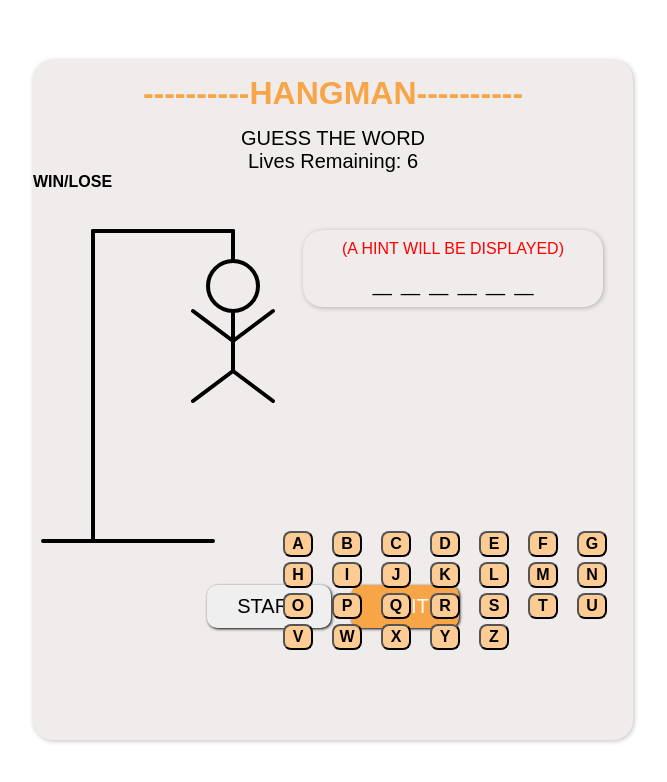
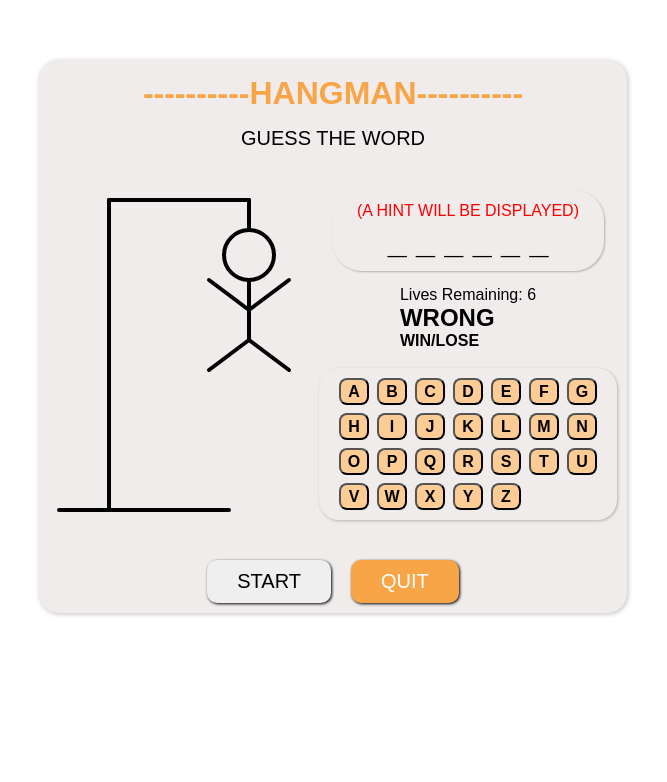
Before and after one commit to KosyAbone/hangman-game, a PHP site: page / in a window 1280 px wide. Shown: the top 782 px of the page, without its empty margins (307-974 px from the left). Run offline with PHP 8.4, Linux system fonts and the light colour scheme.

Commit message:
total re-do of the css layout using flexbox

```diff
--- a/index.css
+++ b/index.css
@@ -7,16 +7,16 @@
 body {
     background-color: #fff;
     font-family: Arial, Helvetica, sans-serif;
+    display: flex;
+    /* justify-content: center; */
+    /* align-items: center; */
 }
 
 .main-container {
     background-color: #f0ecec;
     box-shadow: 1px 1px 5px rgba(0,0,0,0.25);
-    height: 85vh;
-    width: 600px;
     margin: 60px auto;
     border-radius: 20px;
-    position: relative;
 }
 
 .title{
@@ -29,29 +29,41 @@ body {
     font-size: 20px;
 }
 
+.content-box{
+    display: flex;
+    flex-direction: row-reverse;
+}
+
+#right-container, #left-container{
+    display: flex;
+    flex-direction: column;
+    justify-content: center;
+    align-items: center;
+    margin: 10px;
+}
+
 .userGuess{
-    position: absolute;
     background-color: #f0ecec;
     font-size: 20px;
     text-align: center;
-    box-shadow: 1px 1px 5px rgba(0,0,0,0.25);
-    border-radius: 20px;
-    padding: 8px 10px;
-    width: 50%;
-    top: 170px;
-    right: 30px;
+    box-shadow: 1px 1px 2px rgba(0,0,0,0.25);
+    border-radius: 30px;
+    padding: 10px 20px;
+    margin-top: 30px;
+}
+
+.messages{
+    margin-top: 15px;
 }
 
 .alpha-container {
-    position: absolute;
-    bottom: 70px;
-    left: 30px;
+    box-shadow: 1px 1px 3px rgba(0,0,0,0.25);
+    border-radius: 20px;
+    padding: 10px 20px;
     display: grid;
-    width: 63%;
     grid-template-columns: repeat(7,1fr);
-    gap: 5px;
-    margin-left: 200px;
-    padding: 20px;
+    gap: 8px;
+    margin-top: auto;
 }
 
 .alphabet{
@@ -59,7 +71,7 @@ body {
     font-size: 16px;
     font-weight: 600;
     border-radius: 8px;
-    padding: 2px;
+    padding: 2.5px;
     width: 30px;
 }
 
@@ -75,14 +87,15 @@ body {
     stroke-width: 4px;
     stroke-linecap: round;
   }
+
 #hint{
     color: red;
     padding: 2px 5px;
     border-radius: 10px;
     font-size: 16px;
     text-transform: uppercase;
-    /* display: none; */
 }
+
 #word{
       font-size: 34px;
 }
--- a/index.html
+++ b/index.html
@@ -5,37 +5,23 @@
         <link rel="stylesheet" href="index.css" />
     </head>
     <body>
-        <div class="main-container">
+        <main class="main-container">
 
             <h1 class="title">----------HANGMAN----------</h1>
             <p>GUESS THE WORD</p>
 
+        <div class="content-box">
+            <section id="right-container">
                 <div class="userGuess">
                     <p id="hint">(A hint will be displayed)</p>
                     <h1 id="word">_ _ _ _ _ _</h1>
                 </div>
+
+                <div class="messages">
                     <p>Lives Remaining: <span id="lives">6</span></p>
-
+                    <h1 id="word-status">WRONG</h1>
                     <h4 id="final-message">WIN/LOSE</h4>
-
-            <svg height="360" width="250" class="figure-container">
-                <!-- Rod -->
-                <line x1="60" y1="40" x2="200" y2="40" />
-                <line x1="200" y1="40" x2="200" y2="70" />
-                <line x1="60" y1="40" x2="60" y2="350" />
-                <line x1="10" y1="350" x2="180" y2="350" />
-
-                <!-- Head -->
-                <circle cx="200" cy="95" r="25" class="figure-part" />
-                <!-- Body -->
-                <line x1="200" y1="120" x2="200" y2="180" class="figure-part" />
-                <!-- Arms -->
-                <line x1="200" y1="150" x2="160" y2="120" class="figure-part" />
-                <line x1="200" y1="150" x2="240" y2="120" class="figure-part" />
-                <!-- Legs -->
-                <line x1="200" y1="180" x2="160" y2="210" class="figure-part" />
-                <line x1="200" y1="180" x2="240" y2="210" class="figure-part" />
-              </svg>
+                </div>
 
                 <div class="alpha-container">
                     <button class="alphabet">A</button>
@@ -66,12 +52,38 @@
                     <button class="alphabet">Z</button>
                 </div>
 
+            </section>
+
+
+            <section id="left-container">
+                <svg height="360" width="250" class="figure-container">
+                    <!-- Rod -->
+                    <line x1="60" y1="40" x2="200" y2="40" />
+                    <line x1="200" y1="40" x2="200" y2="70" />
+                    <line x1="60" y1="40" x2="60" y2="350" />
+                    <line x1="10" y1="350" x2="180" y2="350" />
+
+                    <!-- Head -->
+                    <circle cx="200" cy="95" r="25" class="figure-part" />
+                    <!-- Body -->
+                    <line x1="200" y1="120" x2="200" y2="180" class="figure-part" />
+                    <!-- Arms -->
+                    <line x1="200" y1="150" x2="160" y2="120" class="figure-part" />
+                    <line x1="200" y1="150" x2="240" y2="120" class="figure-part" />
+                    <!-- Legs -->
+                    <line x1="200" y1="180" x2="160" y2="210" class="figure-part" />
+                    <line x1="200" y1="180" x2="240" y2="210" class="figure-part" />
+                </svg>
+            </section>
+        </div>
+
+
             <div id="dialog-btns">
                 <button class="dialog-btn start-btn">START</button>
                 <button class="dialog-btn quit-btn">QUIT</button>
             </div>
 
-        </div>
+        </main>
 
         <!-- <script src="oldjs.js"></script>> -->
         <script src = "hangMan.js"></script>
```
Lines whose indentation alone changed are shown as unchanged.
